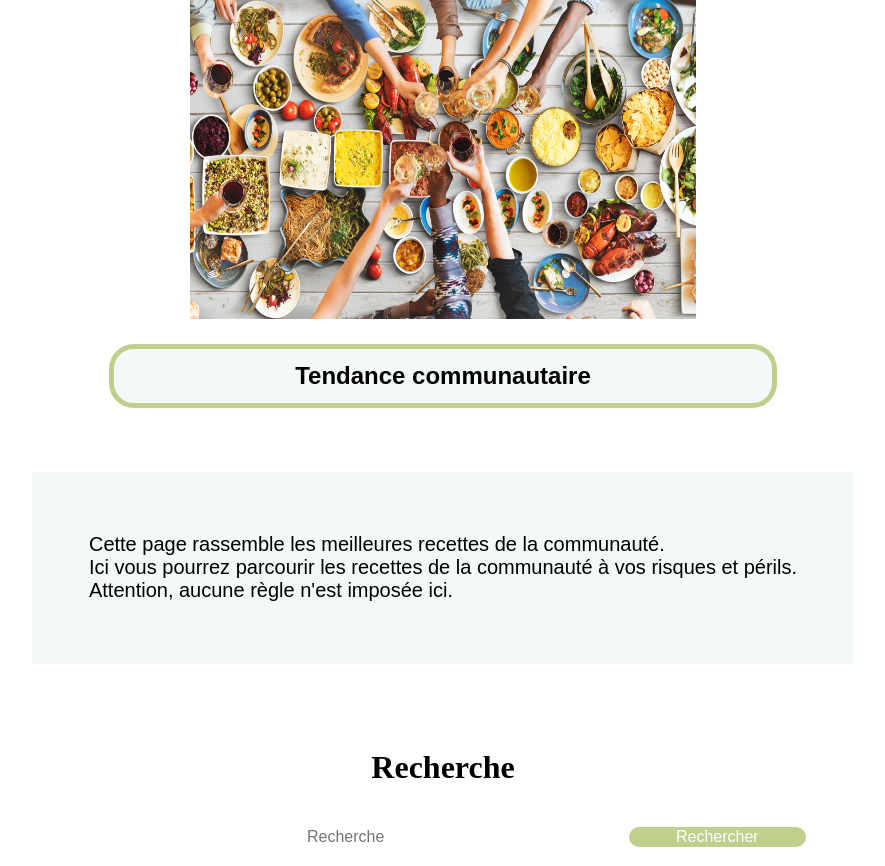
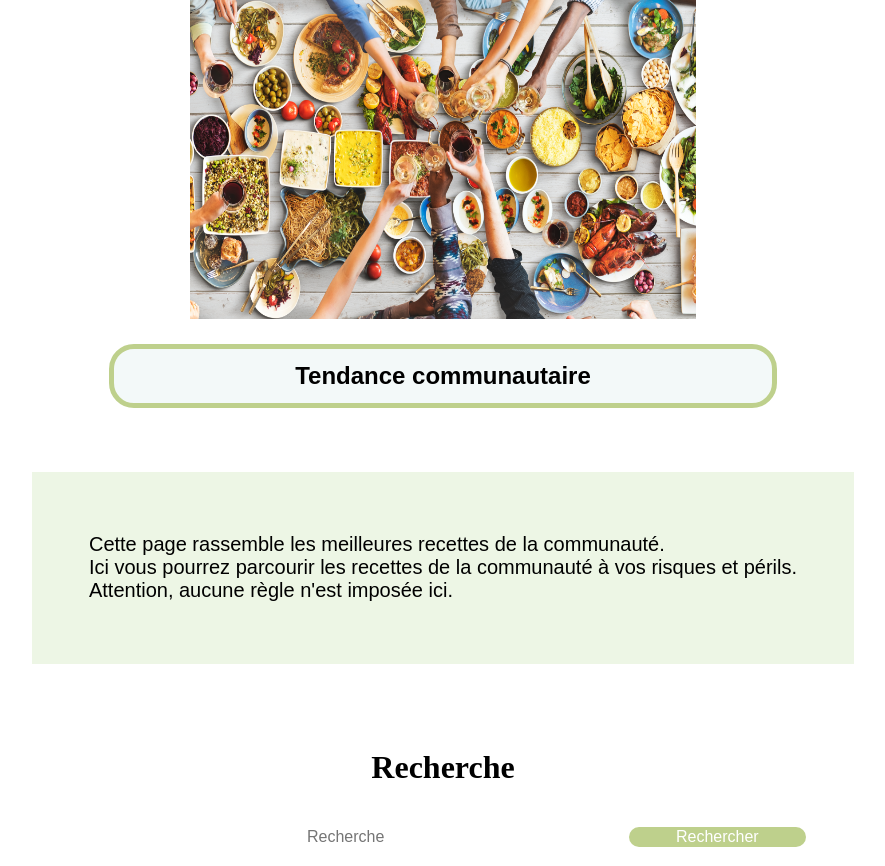
Before and after one commit to G1ul1o/Miamateur, a PHP site: the page made by tendances communautaires.html in a window 1280 px wide. Shown: the part 151-1017 px from the top of the page, without its empty margins (197-1082 px from the left). Run offline with PHP 8.4, Linux system fonts and the light colour scheme.

Commit message:
réglage problème compte

```diff
--- a/style_communautaire.css
+++ b/style_communautaire.css
@@ -246,7 +246,7 @@ body {
     display: flex;
     width: 65%;
     height: 60%;
-    background-color: #f3f9f9; /* Couleur */
+    background-color: #edf6e5; /* Couleur */
     align-items: center; /* centré le texte horizontalement*/
     justify-content: center; /*centré le texte verticalement*/
     margin: auto;
```
